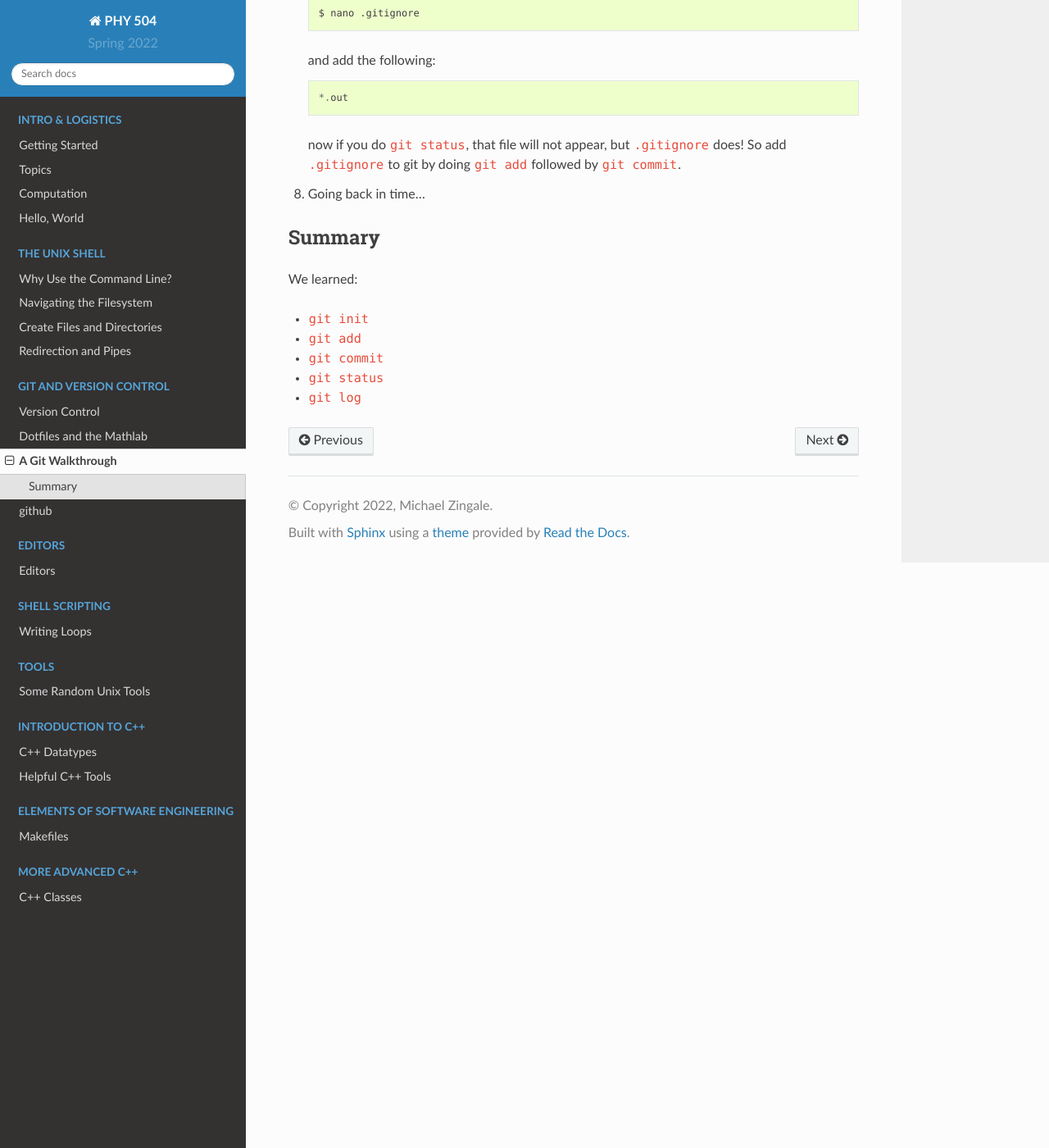
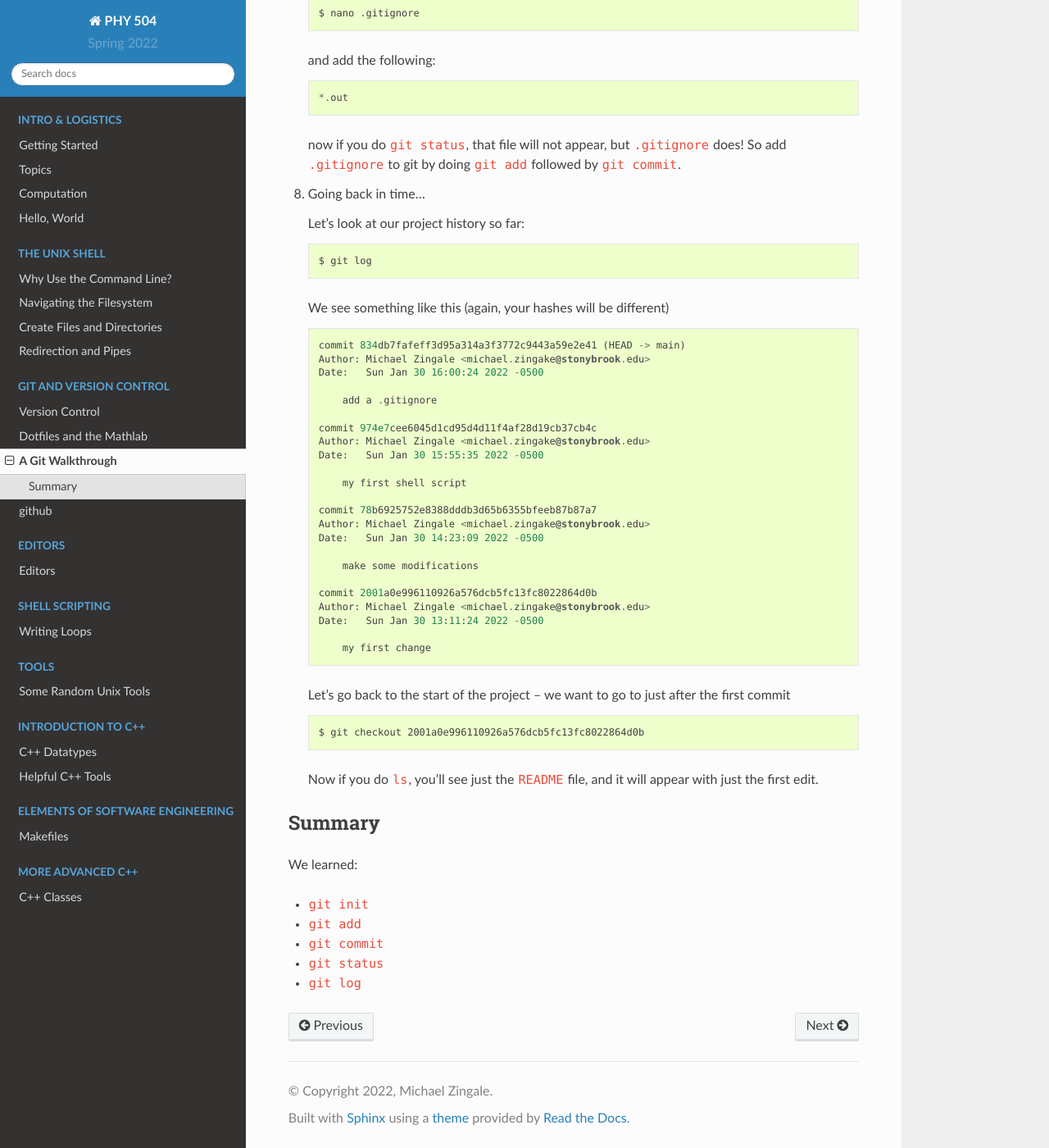
Before and after one commit to zingale/phy504, a Sphinx documentation site: the page built from docs/source/git.rst, in a window 1280 px wide and 1400 px high, scrolled down 4785 px. Shown: the whole window at 82% size. Built offline with Sphinx 7.4.7 and the Read the Docs theme 2.0.0, drawn with Linux system fonts in a browser that asks for light colours.

Commit message:
more work

```diff
--- a/docs/source/git.rst
+++ b/docs/source/git.rst
@@ -284,7 +284,49 @@ project.
 
 #. Going back in time...
 
+   Let's look at our project history so far:
 
+   .. prompt:: bash
+
+      git log
+
+   We see something like this (again, your hashes will be different)
+
+   .. code::
+
+      commit 834db7fafeff3d95a314a3f3772c9443a59e2e41 (HEAD -> main)
+      Author: Michael Zingale <michael.zingake@stonybrook.edu>
+      Date:   Sun Jan 30 16:00:24 2022 -0500
+
+          add a .gitignore
+
+      commit 974e7cee6045d1cd95d4d11f4af28d19cb37cb4c
+      Author: Michael Zingale <michael.zingake@stonybrook.edu>
+      Date:   Sun Jan 30 15:55:35 2022 -0500
+
+          my first shell script
+
+      commit 78b6925752e8388dddb3d65b6355bfeeb87b87a7
+      Author: Michael Zingale <michael.zingake@stonybrook.edu>
+      Date:   Sun Jan 30 14:23:09 2022 -0500
+
+          make some modifications
+
+      commit 2001a0e996110926a576dcb5fc13fc8022864d0b
+      Author: Michael Zingale <michael.zingake@stonybrook.edu>
+      Date:   Sun Jan 30 13:11:24 2022 -0500
+
+          my first change
+
+   Let's go back to the start of the project -- we want to go to just after the first
+   commit
+
+   .. prompt:: bash
+
+      git checkout 2001a0e996110926a576dcb5fc13fc8022864d0b
+
+   Now if you do ``ls``, you'll see just the ``README`` file, and it will appear
+   with just the first edit.
 
 
 Summary
```
